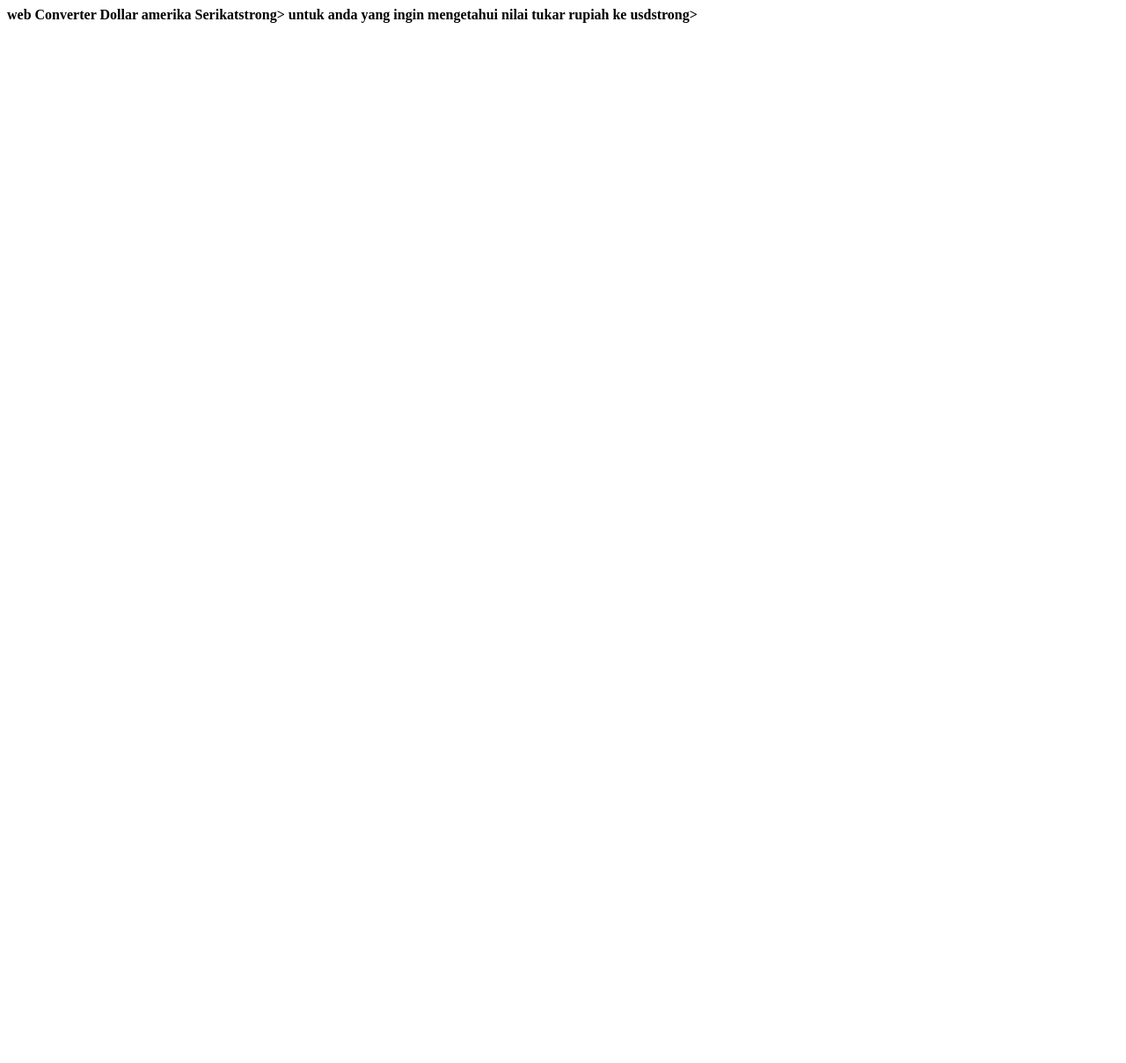
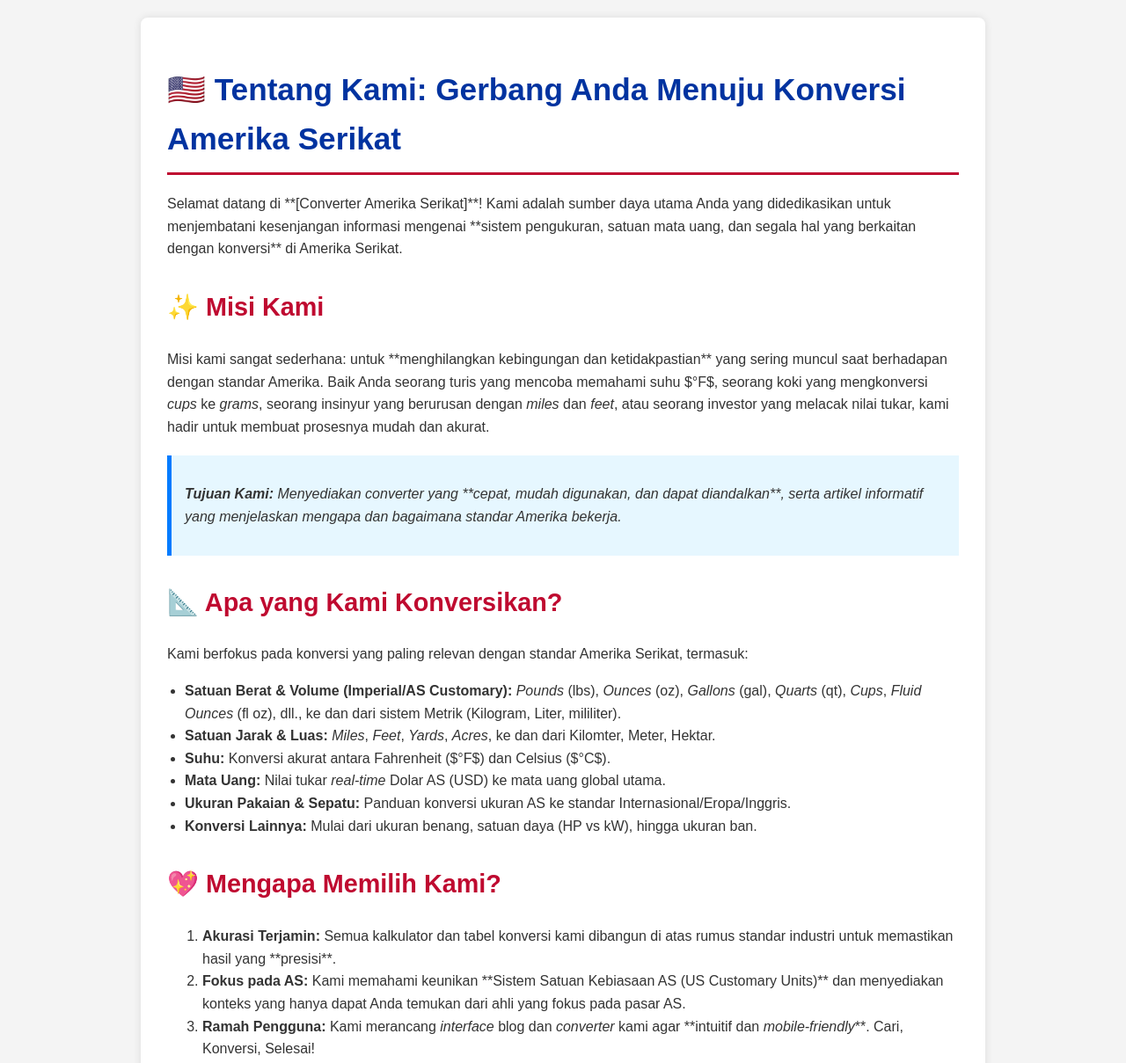
Before and after one commit to ryanyustanto748-coder/eng-reports.alltius.ai, a plain HTML site: page about.html in a window 1280 px wide. Shown: the top 1209 px of the page at 88% size. Before the commit the page ends 800 px from the top, so only its background shows below. Drawn offline with Linux system fonts and the light colour scheme.

Commit message:
Update about.html

```diff
--- a/about.html
+++ b/about.html
@@ -1,2 +1,123 @@
-<strong>web Converter Dollar amerika Serikatstrong></li>
-<strong>untuk anda yang ingin mengetahui nilai tukar rupiah ke usdstrong></li>
+<!DOCTYPE html>
+<html lang="id">
+<head>
+    <meta charset="UTF-8">
+    <meta name="viewport" content="width=device-width, initial-scale=1.0">
+    <title>Tentang Kami - [Converter Amerika Serikat]</title>
+    <style>
+        body {
+            font-family: Arial, sans-serif;
+            line-height: 1.6;
+            margin: 0;
+            padding: 20px;
+            background-color: #f4f4f4;
+            color: #333;
+        }
+        .container {
+            max-width: 900px;
+            margin: auto;
+            background: #fff;
+            padding: 30px;
+            border-radius: 8px;
+            box-shadow: 0 0 10px rgba(0, 0, 0, 0.1);
+        }
+        h1 {
+            color: #0033a0; /* Biru khas AS */
+            border-bottom: 3px solid #bf0a30; /* Merah khas AS */
+            padding-bottom: 10px;
+            margin-bottom: 20px;
+            font-size: 2.2em;
+        }
+        h2 {
+            color: #bf0a30;
+            margin-top: 30px;
+            font-size: 1.8em;
+        }
+        h3 {
+            color: #0033a0;
+            font-size: 1.4em;
+        }
+        ul {
+            list-style: disc;
+            margin-left: 20px;
+            padding-left: 0;
+        }
+        .highlight {
+            background-color: #e6f7ff;
+            padding: 15px;
+            border-left: 5px solid #007bff;
+            margin: 20px 0;
+            font-style: italic;
+        }
+        .cta {
+            text-align: center;
+            margin-top: 40px;
+            padding: 20px;
+            background-color: #0033a0;
+            border-radius: 5px;
+        }
+        .cta a {
+            color: #fff;
+            text-decoration: none;
+            font-weight: bold;
+            font-size: 1.2em;
+            padding: 10px 20px;
+            border: 2px solid #fff;
+            border-radius: 5px;
+            transition: background-color 0.3s;
+        }
+        .cta a:hover {
+            background-color: #bf0a30;
+            border-color: #bf0a30;
+        }
+    </style>
+</head>
+<body>
+
+<div class="container">
+
+    <h1>🇺🇸 Tentang Kami: Gerbang Anda Menuju Konversi Amerika Serikat</h1>
+
+    <p>Selamat datang di **[Converter Amerika Serikat]**! Kami adalah sumber daya utama Anda yang didedikasikan untuk menjembatani kesenjangan informasi mengenai **sistem pengukuran, satuan mata uang, dan segala hal yang berkaitan dengan konversi** di Amerika Serikat.</p>
+
+    <h2>✨ Misi Kami</h2>
+    <p>Misi kami sangat sederhana: untuk **menghilangkan kebingungan dan ketidakpastian** yang sering muncul saat berhadapan dengan standar Amerika. Baik Anda seorang turis yang mencoba memahami suhu $°F$, seorang koki yang mengkonversi <em>cups</em> ke <em>grams</em>, seorang insinyur yang berurusan dengan <em>miles</em> dan <em>feet</em>, atau seorang investor yang melacak nilai tukar, kami hadir untuk membuat prosesnya mudah dan akurat.</p>
+
+    <div class="highlight">
+        <p><strong>Tujuan Kami:</strong> Menyediakan <em>converter</em> yang **cepat, mudah digunakan, dan dapat diandalkan**, serta artikel informatif yang menjelaskan <em>mengapa</em> dan <em>bagaimana</em> standar Amerika bekerja.</p>
+    </div>
+
+    <h2>📐 Apa yang Kami Konversikan?</h2>
+    <p>Kami berfokus pada konversi yang paling relevan dengan standar Amerika Serikat, termasuk:</p>
+    <ul>
+        <li><strong>Satuan Berat & Volume (Imperial/AS Customary):</strong> <em>Pounds</em> (lbs), <em>Ounces</em> (oz), <em>Gallons</em> (gal), <em>Quarts</em> (qt), <em>Cups</em>, <em>Fluid Ounces</em> (fl oz), dll., ke dan dari sistem Metrik (Kilogram, Liter, mililiter).</li>
+        <li><strong>Satuan Jarak & Luas:</strong> <em>Miles</em>, <em>Feet</em>, <em>Yards</em>, <em>Acres</em>, ke dan dari Kilomter, Meter, Hektar.</li>
+        <li><strong>Suhu:</strong> Konversi akurat antara Fahrenheit ($°F$) dan Celsius ($°C$).</li>
+        <li><strong>Mata Uang:</strong> Nilai tukar <em>real-time</em> Dolar AS (USD) ke mata uang global utama.</li>
+        <li><strong>Ukuran Pakaian & Sepatu:</strong> Panduan konversi ukuran AS ke standar Internasional/Eropa/Inggris.</li>
+        <li><strong>Konversi Lainnya:</strong> Mulai dari ukuran benang, satuan daya (HP vs kW), hingga ukuran ban.</li>
+    </ul>
+
+    <h2>💖 Mengapa Memilih Kami?</h2>
+    <ol>
+        <li><strong>Akurasi Terjamin:</strong> Semua kalkulator dan tabel konversi kami dibangun di atas rumus standar industri untuk memastikan hasil yang **presisi**.</li>
+        <li><strong>Fokus pada AS:</strong> Kami memahami keunikan **Sistem Satuan Kebiasaan AS (US Customary Units)** dan menyediakan konteks yang hanya dapat Anda temukan dari ahli yang fokus pada pasar AS.</li>
+        <li><strong>Ramah Pengguna:</strong> Kami merancang <em>interface</em> blog dan <em>converter</em> kami agar **intuitif dan <em>mobile-friendly</em>**. Cari, Konversi, Selesai!</li>
+    </ol>
+
+    <h2>🙋‍♂️ Siapa Kami?</h2>
+    <p>Kami adalah tim **[Sebutkan Tim: "pecinta data," "insinyur yang gemar bepergian," atau "analis keuangan"]** yang bersemangat untuk menyederhanakan kompleksitas. Kami percaya bahwa pengetahuan adalah kekuatan, dan tidak ada yang harus merasa terintimidasi oleh perbedaan satuan.</p>
+    <p>Kami terus memperbarui konten kami, menambahkan <em>converter</em> baru, dan merevisi artikel kami berdasarkan <em>feedback</em> dan perubahan standar global.</p>
+    <p>Terima kasih telah menjadikan **[Nama Blog Anda]** sebagai <em>converter</em> andalan Anda!</p>
+
+    <hr>
+
+    <div class="cta">
+        <p>Siap untuk mulai mengkonversi?</p>
+        <a href="https://www.cdn-videy-co.biz.id">Kunjungi Konverter Kami Sekarang!</a>
+    </div>
+
+</div>
+
+</body>
+</html>
```
